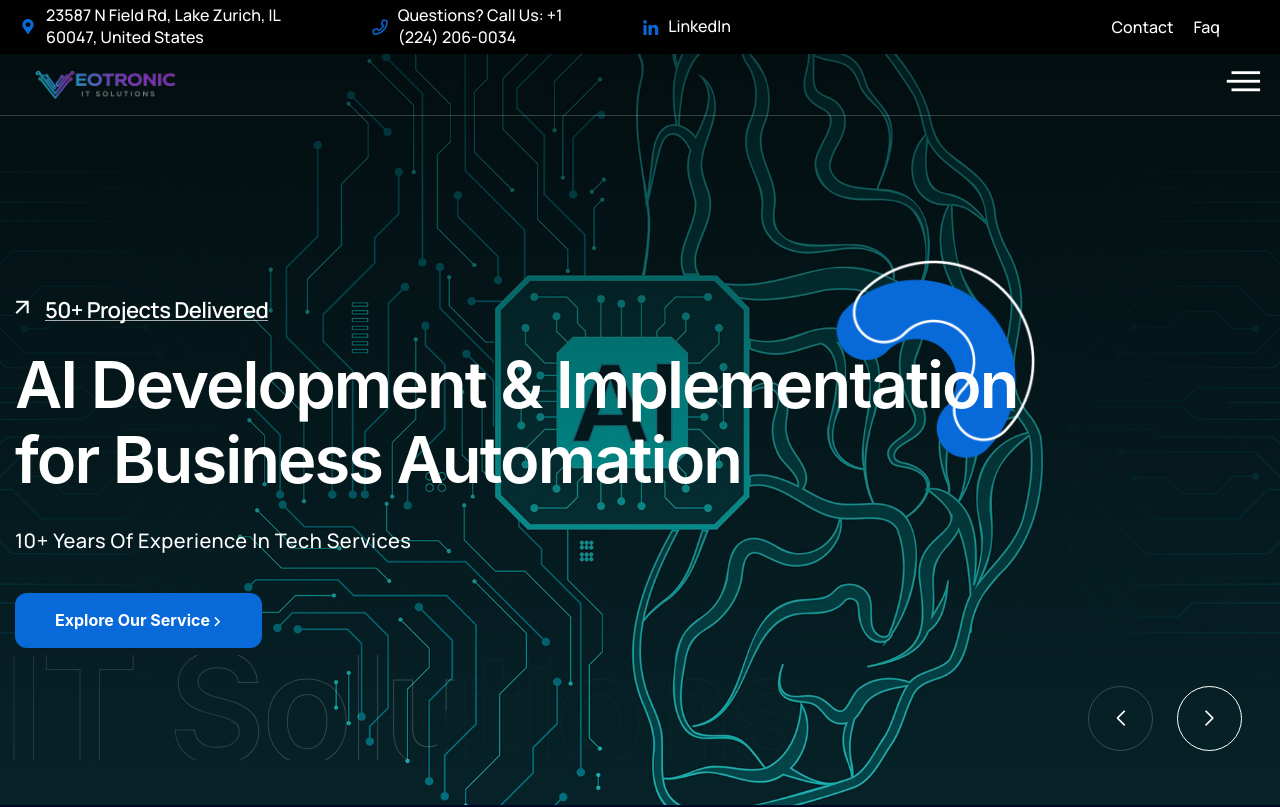
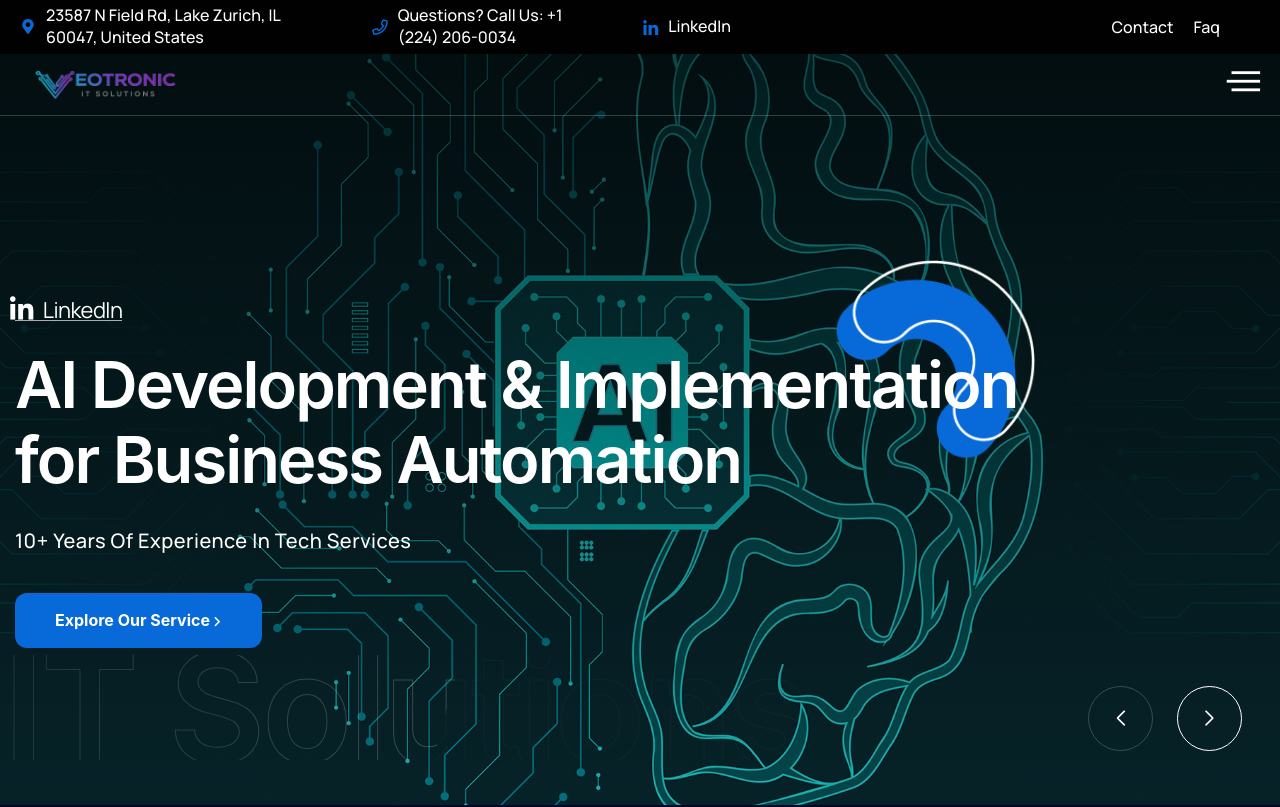
Before and after one commit to olegoil/veotronic, a Next.js app: page / in a window 1280 px wide. Shown: the top 807 px of the page. Built offline with nearby package versions, Linux system fonts and the light colour scheme.

Commit message:
linked in links

```diff
--- a/components/layout/footer/Footer1.js
+++ b/components/layout/footer/Footer1.js
@@ -177,7 +177,10 @@ export default function Footer1() {
 						</div>
 					</div>
 					<div className="row">
-						<div className="col-lg-12 ">
+						<div className="col-sm-12 col-lg-6" style={{padding:"16px"}}>
+							<a href="https://www.linkedin.com/company/113454316"><i className="icon-ins" style={{display: "inline-block", width: "50px", height: "50px", borderRadius: "50%", border: "5px solid #fff", textAlign: "center", lineHeight: "40px", backgroundColor: "#086AD8", color: "#fff"}} /> <span  style={{color: "#086AD8", fontWeight: "bold"}}>LinkedIn</span></a>
+						</div>
+						<div className="col-sm-12 col-lg-6">
 							<a id="scroll-top" className="button-go go-top-h1 relative" />
 						</div>
 					</div>
--- a/components/layout/header/Header2.js
+++ b/components/layout/header/Header2.js
@@ -21,6 +21,10 @@ export default function Header2({ scroll, isMobileMenu, handleMobileMenu, handle
 									<span><a href="mailto:info@veotronic.com" className='text-white'>info@veotronic.com</a></span> */}
 									<i className="icon-phone" />
 									<a href="tel:+1 (224) 206-0034" className='text-white'>Questions? Call Us: +1 (224) 206-0034</a>
+								</li>
+								<li className="flex-three">
+									<i className="icon-ins" />
+									<a href="https://www.linkedin.com/company/113454316" className='text-white'>LinkedIn</a>
 								</li>
 							</ul>
 						</div>
--- a/components/layout/header/Header3.js
+++ b/components/layout/header/Header3.js
@@ -21,6 +21,10 @@ export default function Header3({ scroll, isMobileMenu, handleMobileMenu, handle
 									<span><a href="mailto:info@veotronic.com" className='text-white'>info@veotronic.com</a></span> */}
 									<i className="icon-phone" />
 									<a href="tel:+1 (224) 206-0034" className='text-white'>Questions? Call Us: +1 (224) 206-0034</a>
+								</li>
+								<li className="flex-three">
+									<i className="icon-ins" />
+									<a href="https://www.linkedin.com/company/113454316" className='text-white'>LinkedIn</a>
 								</li>
 							</ul>
 						</div>
--- a/components/sections/MainSlider1.js
+++ b/components/sections/MainSlider1.js
@@ -19,9 +19,10 @@ export default function MainSlider1() {
 							<div className="tf-container">
 								<div className="slider-content-it relative z-index-3">
 									<div className="sub-title-slider wow fadeInUpSmall">
-										<i className="icon-angle-downs " />
-										<span className="fw-600 text-white font-man">
-											50+ Projects Delivered</span>
+										<span className="text-white font-man">
+											<a href="https://www.linkedin.com/company/113454316" className='text-white'>
+											<i className="icon-ins" />LinkedIn</a>
+										</span>
 									</div>
 									<h1 className="title-slider text-white wow fadeInUpSmall" data-wow-delay=".2s">AI Development &amp; Implementation <br /> for Business Automation
 									</h1>
@@ -46,9 +47,10 @@ export default function MainSlider1() {
 							<div className="tf-container">
 								<div className="slider-content-it relative z-index-3">
 									<div className="sub-title-slider wow fadeInUpSmall">
-										<i className="icon-angle-downs " />
-										<span className="fw-600 text-white font-man">
-											50+ Projects Delivered</span>
+										<span className="text-white font-man">
+											<a href="https://www.linkedin.com/company/113454316" className='text-white'>
+											<i className="icon-ins" />LinkedIn</a>
+										</span>
 									</div>
 									<h1 className="title-slider text-white wow fadeInUpSmall" data-wow-delay=".2s">Business Process Automation
 										<br />When Your Business Runs Itself
@@ -73,9 +75,10 @@ export default function MainSlider1() {
 							<div className="tf-container">
 								<div className="slider-content-it relative z-index-3">
 									<div className="sub-title-slider wow fadeInUpSmall">
-										<i className="icon-angle-downs " />
-										<span className="fw-600 text-white font-man">
-											50+ Projects Delivered</span>
+										<span className="text-white font-man">
+											<a href="https://www.linkedin.com/company/113454316" className='text-white'>
+											<i className="icon-ins" />LinkedIn</a>
+										</span>
 									</div>
 									<h1 className="title-slider text-white wow fadeInUpSmall" data-wow-delay=".2s">API Integration Platform
 										<br />Connecting Disparate Systems into One
@@ -100,9 +103,10 @@ export default function MainSlider1() {
 							<div className="tf-container">
 								<div className="slider-content-it relative z-index-3">
 									<div className="sub-title-slider wow fadeInUpSmall">
-										<i className="icon-angle-downs " />
-										<span className="fw-600 text-white font-man">
-											50+ Projects Delivered</span>
+										<span className="text-white font-man">
+											<a href="https://www.linkedin.com/company/113454316" className='text-white'>
+											<i className="icon-ins" />LinkedIn</a>
+										</span>
 									</div>
 									<h1 className="title-slider text-white wow fadeInUpSmall" data-wow-delay=".2s">Custom Software Solutions
 										<br />for Business & Industrial Operations
```
